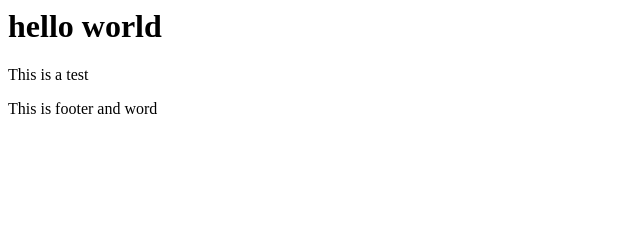
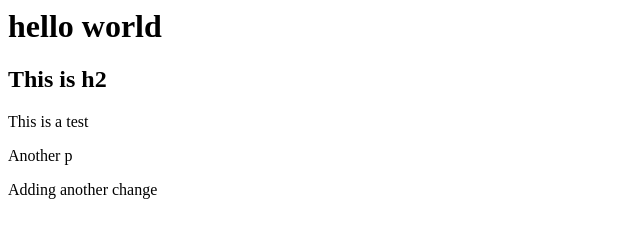
Before and after one commit to xanxan2/gitflow, a plain HTML site: page index.html in a window 1280 px wide. Shown: the whole page, without its empty margins (0-640 px from the left). Drawn offline with Linux system fonts and the light colour scheme.

Commit message:
adding new change

```diff
--- a/index.html
+++ b/index.html
@@ -1,7 +1,9 @@
 <h1>hello world</h1>
 
 <nav></nav>
+<h2> This is h2</h2>
 
 <p>This is a test</p>
 
-<footer>This is footer and word</footer>
+<p>Another p</p>
+<p> Adding another change</p>
```
